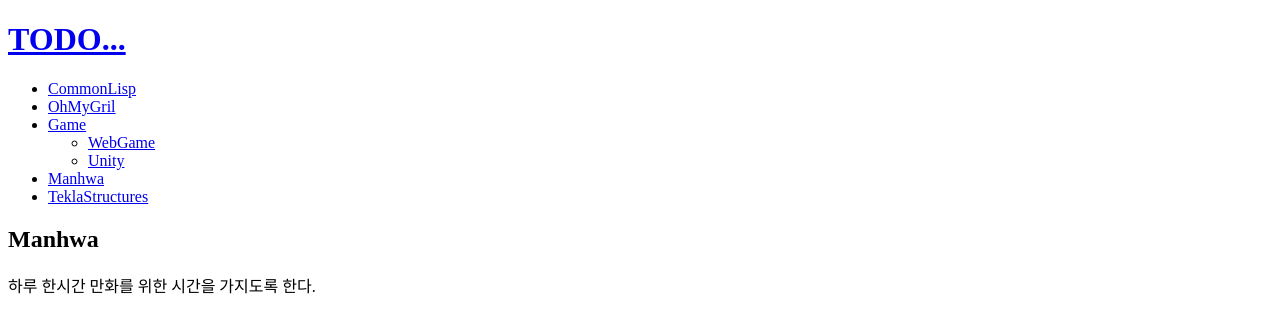
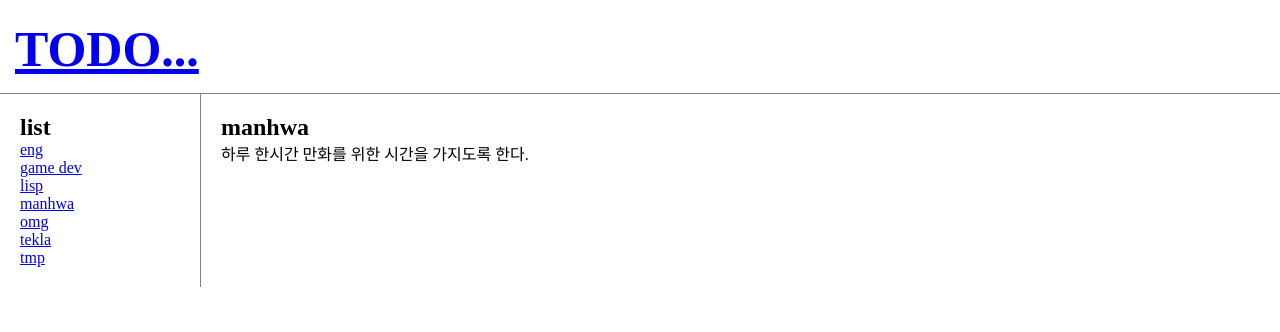
Before and after one commit to hmgLisp/hmglisp.github.io, a plain HTML site: page Manhwa/index.html in a window 1280 px wide. Drawn offline with Linux system fonts and the light colour scheme.

Commit message:
edit manhwa

```diff
--- a/Manhwa/index.html
+++ b/Manhwa/index.html
@@ -4,25 +4,28 @@
         <meta charset="UTF-8">
         <meta name="viewport" content="width=device-width, initial-scale=1.0">
         <meta http-equiv="X-UA-Compatible" content="ie=edge">
-        <title>Manhwa</title>
+        <title>manhwa</title>
+        <link rel="stylesheet" href="../style.css">
     </head>
     <body>
-        <h1> <a href="index.html">TODO...</a></h1>
-        <ul>
-            <li><a href="main-CommonLisp.html">CommonLisp</a></li>
-            <li><a href="main-OhMyGirl.html">OhMyGril</a></li>
-            <li><a href="main-Game.html">Game</a>
-                <ul>
-                    <li><a href="game-WebGame.html">WebGame</a></li>
-                    <li><a href="game-Unity.html">Unity</a></li>
-                </ul>
-            </li>
-            <li><a href="Manhwa/index.html">Manhwa</a></li>
-            <li><a href="main-TeklaStructures.html">TeklaStructures</a></li>
-        </ul>
-        <h2>Manhwa</h2>
-        <p>
-            하루 한시간 만화를 위한 시간을 가지도록 한다.
-        </p>
+        <h1> <a href="../index.html">TODO...</a></h1>
+        <div id="grid">
+            <ul id="nav">
+                <h2>list</h2>
+                <li><a href="../eng/index.html">eng</a></li>
+                <li><a href="../game_dev/index.html">game dev</a></li>
+                <li><a href="../lisp/index.html">lisp</a></li>
+                <li><a href="index.html">manhwa</a></li>
+                <li><a href="../omg/index.html">omg</a></li>
+                <li><a href="../tekla/index.html">tekla</a></li>
+                <li><a href="../tmp/index.html">tmp</a></li>
+            </ul>
+            <div id="article">
+                <h2>manhwa</h2>
+                <p>
+                    하루 한시간 만화를 위한 시간을 가지도록 한다.
+                </p>
+            </div>
+        </div>
     </body>
 </html>
```
